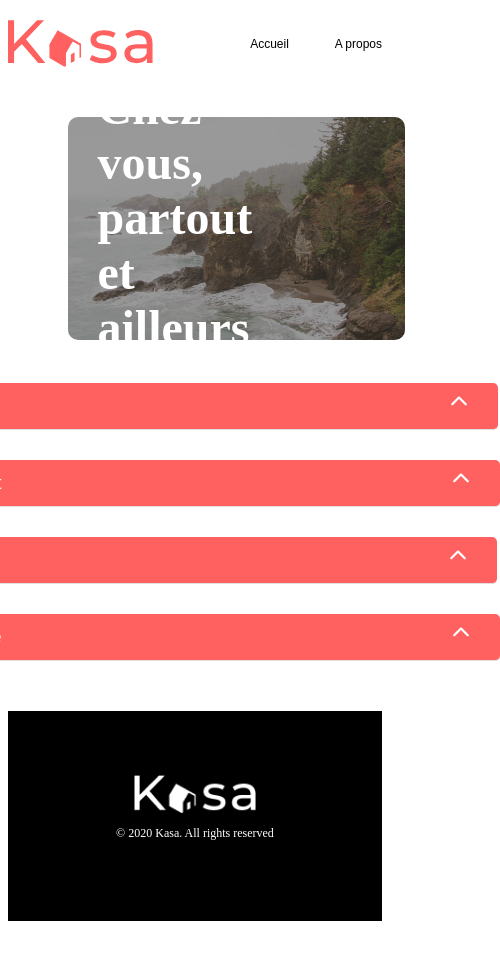
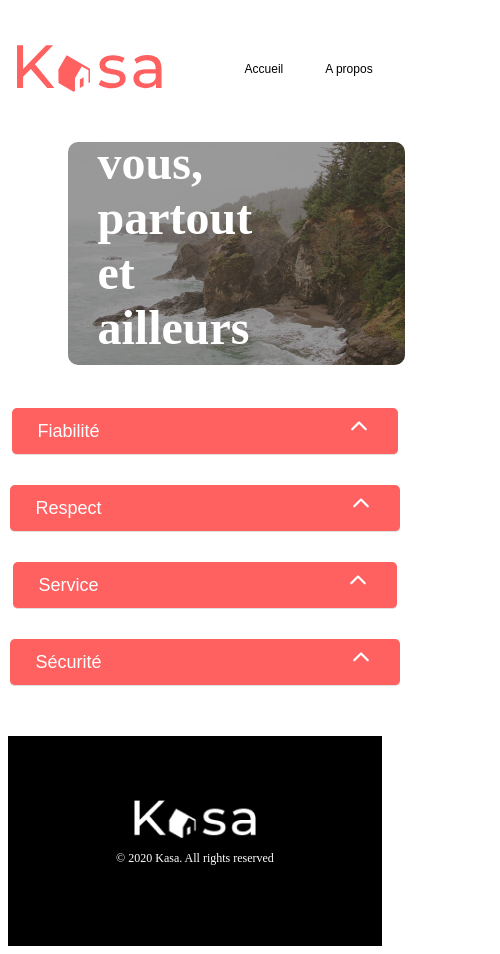
Before and after one commit to AgatheMazuret/Kasa-2.0, a React (Vite) app: page /a-propos in a window 390 px wide. Shown: the whole page, 500 px wide, since content can reach past the window. Before the commit the page ends 929 px from the top, so only its background shows below. Built offline with nearby package versions, Linux system fonts and the light colour scheme.

Commit message:
media queries error

```diff
--- a/src/components/dropdown/dropdown.css
+++ b/src/components/dropdown/dropdown.css
@@ -37,6 +37,14 @@ li {
   margin: 3px 450px 2px 15px;
 }
 
+.dropdownHeader svg {
+  transition: transform 0.5s ease;
+}
+
+.dropdown.active .dropdownHeader svg {
+  transform: rotate(180deg);
+}
+
 /*************************************************** Verson mobile *********************************************************************/
 @media (max-width: 480px) {
   .dropdownContainer {
@@ -47,7 +55,16 @@ li {
   }
 
   .dropdownHeader {
-    width: 100%;
+    width: 95%;
     align-items: center;
   }
+
+  .dropdownContainer #descriptionContent {
+    width: 95%;
+    font-size: 16px;
+  }
+
+  .downArrow {
+    margin: 3px 250px 2px 15px;
+  }
 }
--- a/src/components/header/header.css
+++ b/src/components/header/header.css
@@ -1,18 +1,28 @@
+.header {
+  display: flex;
+  justify-content: space-between;
+  align-items: center;
+  max-width: 1240px;
+  width: 95%;
+  margin: 25px auto 0 auto;
+  font-size: 24px;
+}
+
 .logo {
   display: flex;
   justify-content: flex-start;
   margin-top: 20px;
   width: 100%;
   margin-bottom: 50px;
+  margin-left: auto;
 }
 
 .nav {
   display: flex;
   flex-direction: row;
   justify-content: flex-end;
-  width: 76%;
+  width: 100%;
   gap: 3%;
-  margin-right: auto;
 }
 
 .nav a {
--- a/src/pages/error/error.css
+++ b/src/pages/error/error.css
@@ -28,3 +28,19 @@
   font-size: 18px;
   text-decoration: underline solid 2px lightslategray;
 }
+
+@media (max-width: 480px) {
+  .textError h1 {
+    font-size: 96px;
+    margin-bottom: 69px;
+    margin-top: 69px;
+  }
+
+  .textError h2 {
+    font-size: 18px;
+  }
+
+  .accueil {
+    font-size: 14px;
+  }
+}
--- a/src/pages/house/house.css
+++ b/src/pages/house/house.css
@@ -33,14 +33,14 @@
 
 @media (max-width: 480px) {
   .content {
-    display: flex;
-    flex-direction: column;
+    display: grid;
     gap: 20px;
     width: 100%;
   }
 
   .nameLogement {
     font-size: 24px;
+    width: 100%;
   }
 
   .location {
```
